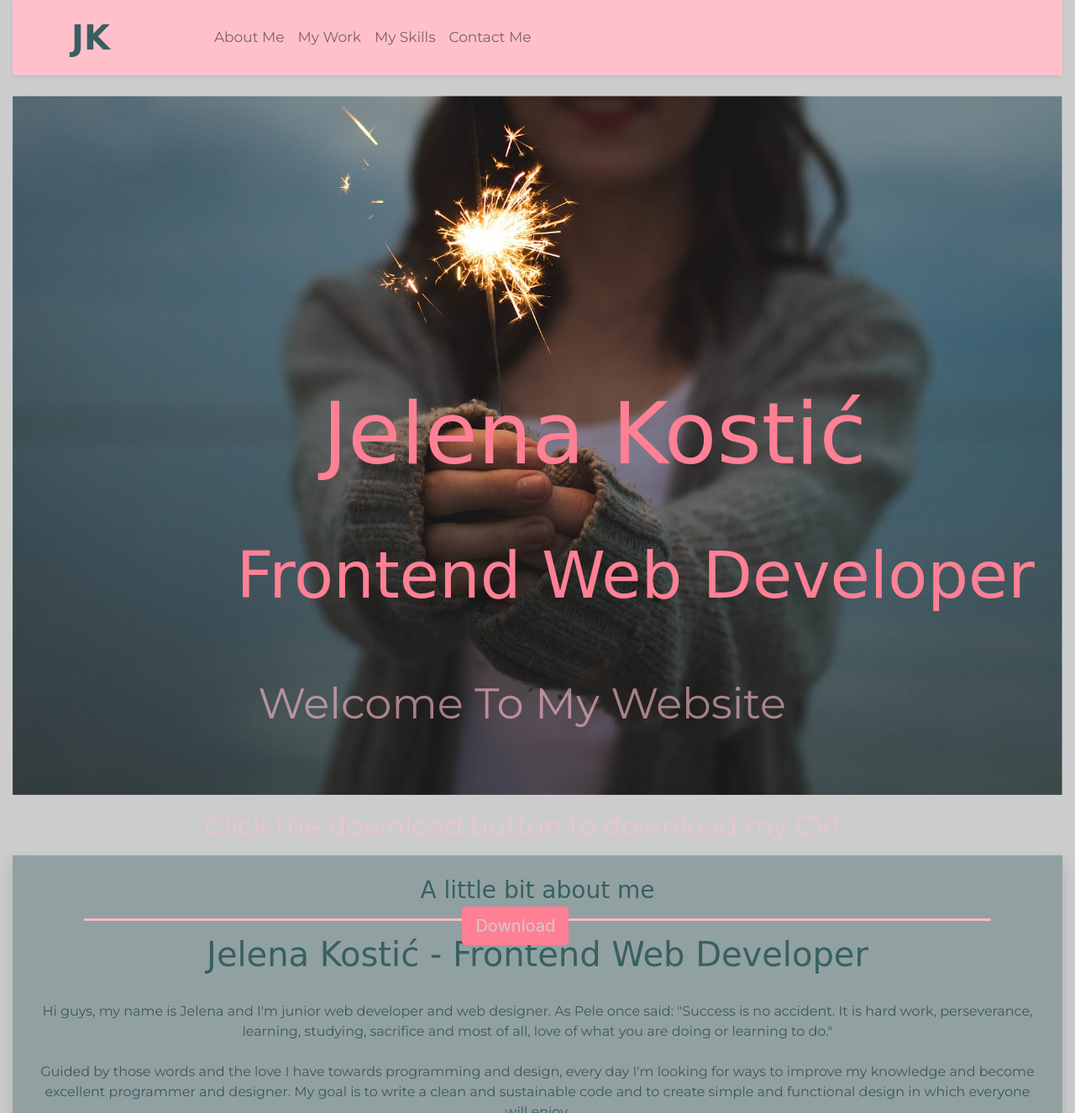
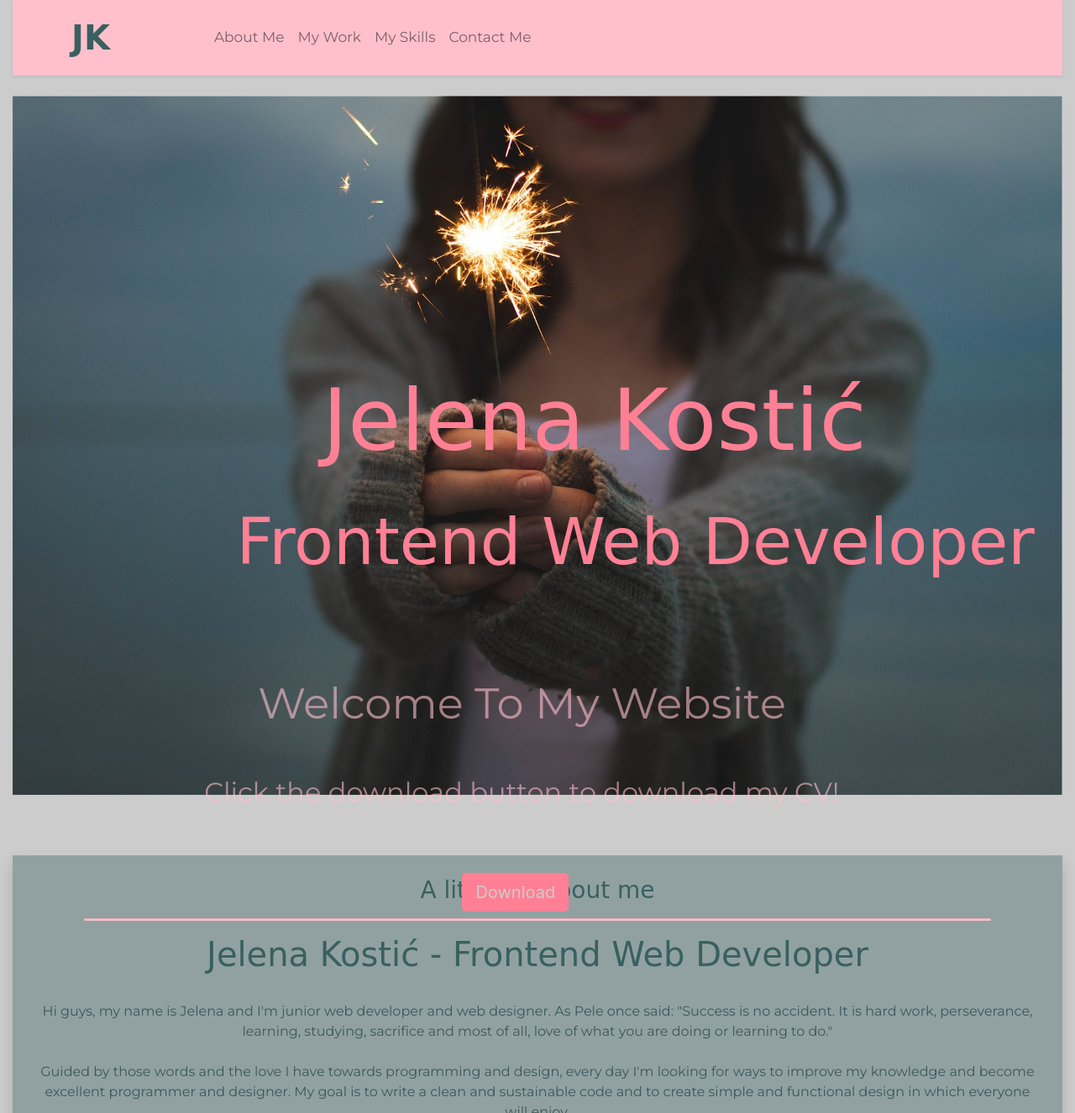
Before and after one commit to yex86/portfolio_JK, a plain HTML site: page index.html in a window 1280 px wide. Shown: the top 1326 px of the page at 84% size. Drawn offline with nearby package versions, Linux system fonts and the light colour scheme; a web font is replaced by a local one.

Commit message:
Add files via upload

```diff
--- a/css/style.css
+++ b/css/style.css
@@ -95,7 +95,134 @@ p {
 .btn-primary:hover {
 	background-color: rgba(57, 96, 96, 0.4);
 }
-
+/* media queries header */
+@media (min-width: 300px) {
+.text-center_h1 {
+	top: 28%;
+}
+.text-center_h2 {
+	top: 34%;
+}
+.text-center_p {
+	top: 40%;
+}
+.text-center_p1 {
+	top: 44%;
+}
+.btn-primary {
+	top: 48%;
+	left: 35%;
+}
+}
+@media (min-width: 480px) {
+.text-center_h1 {
+	top: 33%;
+}
+.text-center_h2 {
+	top: 40%;
+}
+.text-center_p {
+	top: 47%;
+}
+.text-center_p1 {
+	top: 52%;
+}
+.btn-primary {
+	top: 57%;
+	left: 40%;
+}
+}
+@media (min-width: 660px) {
+.text-center_h1 {
+	top: 40%;
+}
+.text-center_h2 {
+	top: 50%;
+}
+.text-center_p {
+	top: 60%;
+}
+.text-center_p1 {
+	top: 67%;
+}
+.btn-primary {
+	top: 75%;
+	left: 40%;
+}
+}
+@media (min-width: 750px) {
+.text-center_h1 {
+	top: 40%;
+}
+.text-center_h2 {
+	top: 50%;
+}
+.text-center_p {
+	top: 65%;
+}
+.text-center_p1 {
+	top: 75%;
+}
+.btn-primary {
+	top: 85%;
+	left: 43%;
+}
+}
+@media (min-width: 870px) {
+.text-center_h1 {
+	top: 45%;
+}
+.text-center_h2 {
+	top: 57%;
+}
+.text-center_p {
+	top: 73%;
+}
+.text-center_p1 {
+	top: 82%;
+}
+.btn-primary {
+	top: 93%;
+	left: 43%;
+}
+}
+@media (min-width: 950px) {
+.text-center_h1 {
+	top: 45%;
+}
+.text-center_h2 {
+	top: 60%;
+}
+.text-center_p {
+	top: 75%;
+}
+.text-center_p1 {
+	top: 85%;
+}
+.btn-primary {
+	top: 97%;
+	left: 43%;
+}
+}
+@media (min-width: 1200px) {
+.text-center_h1 {
+	top: 55%;
+}
+.text-center_h2 {
+	top: 75%;
+}
+.text-center_p {
+	top: 100%;
+}
+.text-center_p1 {
+	top: 115%;
+}
+.btn-primary {
+	top: 130%;
+	left: 43%;
+}
+}
+/* sekcije */
 .btn-info {
 	background-color: rgb(57, 96, 96);
 	border: none;
@@ -123,7 +250,6 @@ p {
 	width: 300px;
 	height: 200px;
 }
-/* sekcije */
 .container-fluid {
 	background-color: #cccccc;
 }
```
